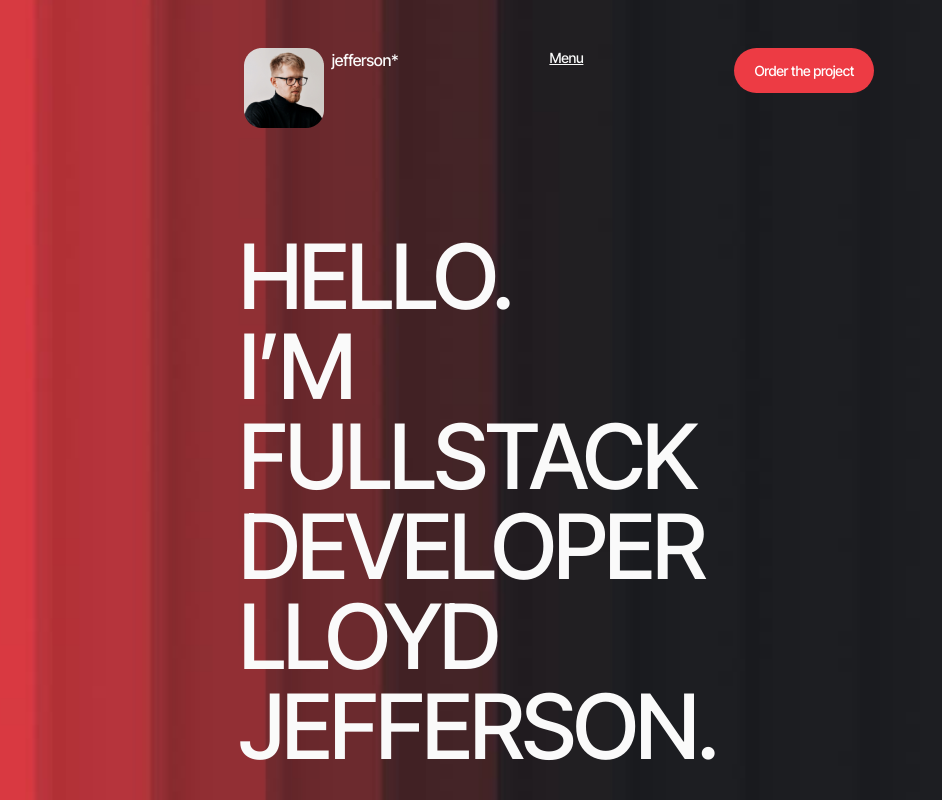
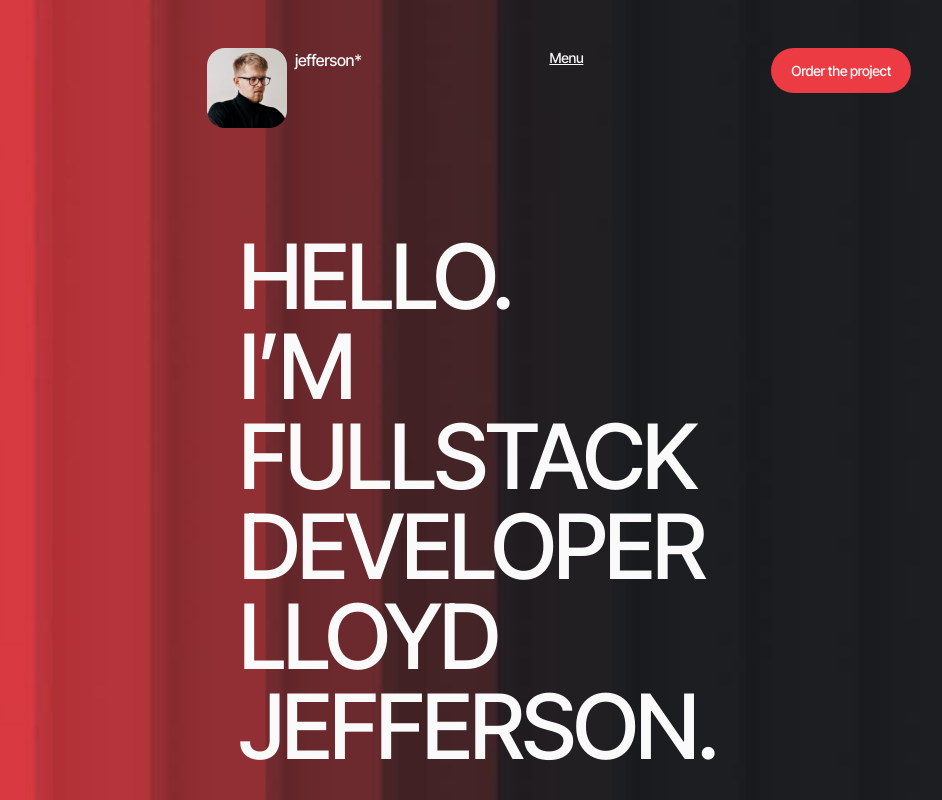
Before and after one commit to Marina-str-vit/devStorm, a website built with Vite: page src/index.html in a window 1280 px wide. Shown: the top 800 px of the page, without its empty margins (81-1023 px from the left). Built offline with nearby package versions, Linux system fonts and the light colour scheme; no server answers; files whose address does not match are found by name; what accordion-js would draw is missing.

Commit message:
фікс

```diff
--- a/src/css/menu-header.css
+++ b/src/css/menu-header.css
@@ -4,9 +4,10 @@
 
 header {
     display: flex;
-    gap: 487px;
+    justify-content: space-between;
     position: absolute;
     max-width: 1376px;
+    width: 100%;
     height: 80px;
 }
 
@@ -26,7 +27,7 @@ header {
     padding-top: 300px;
     transition: transform 0.3s ease-in-out;
     display: none;
-    background-image: url(./img/hero-img/hero-mob-1x.jpg);
+    background-image: url(/img/hero-img/hero-mob-1x.jpg);
     background-position: center center;
     background-repeat: no-repeat;
     background-size: cover;
```
